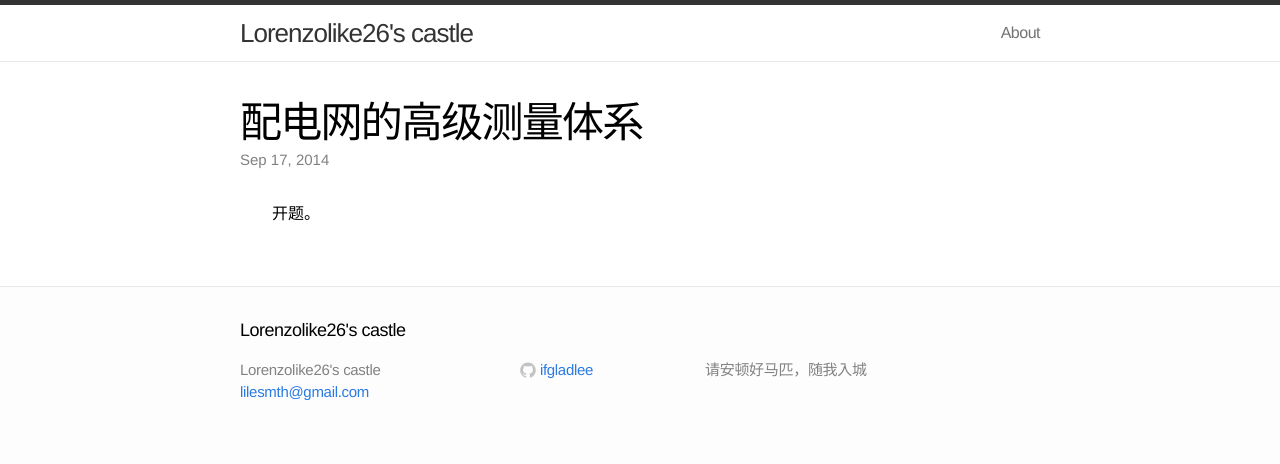
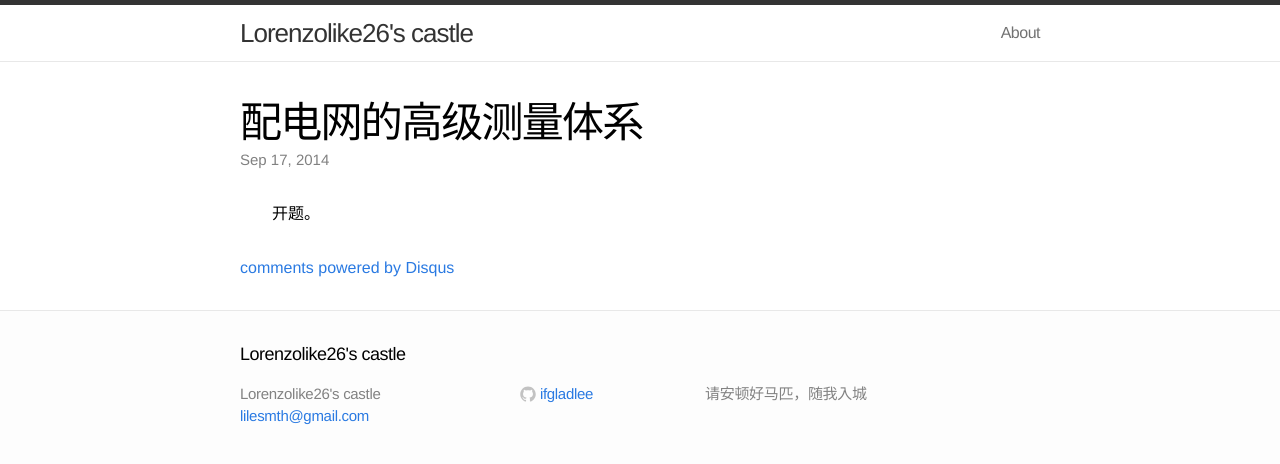
Before and after one commit to ifgladlee/ifgladlee.github.io, a Jekyll site: the page built from _posts/2014-09-17-ami-intro.md, in a window 1280 px wide. Shown: the top 464 px of the page. Built offline with Jekyll 4.4.1, drawn with Linux system fonts in a browser that asks for light colours; comment, search, counter and statistics services are not loaded; part of the change alters nothing that is shown.

Commit message:
add disqus

```diff
--- a/_layouts/post.html
+++ b/_layouts/post.html
@@ -12,4 +12,19 @@ layout: default
   {{ content }}
   </article>
 
+    <div id="disqus_thread"></div>
+    <script type="text/javascript">
+        /* * * CONFIGURATION VARIABLES: EDIT BEFORE PASTING INTO YOUR WEBPAGE * * */
+        var disqus_shortname = 'lorenzolike'; // required: replace example with your forum shortname
+
+        /* * * DON'T EDIT BELOW THIS LINE * * */
+        (function() {
+            var dsq = document.createElement('script'); dsq.type = 'text/javascript'; dsq.async = true;
+            dsq.src = '//' + disqus_shortname + '.disqus.com/embed.js';
+            (document.getElementsByTagName('head')[0] || document.getElementsByTagName('body')[0]).appendChild(dsq);
+        })();
+    </script>
+    <noscript>Please enable JavaScript to view the <a href="http://disqus.com/?ref_noscript">comments powered by Disqus.</a></noscript>
+    <a href="http://disqus.com" class="dsq-brlink">comments powered by <span class="logo-disqus">Disqus</span></a>
+
 </div>
```
